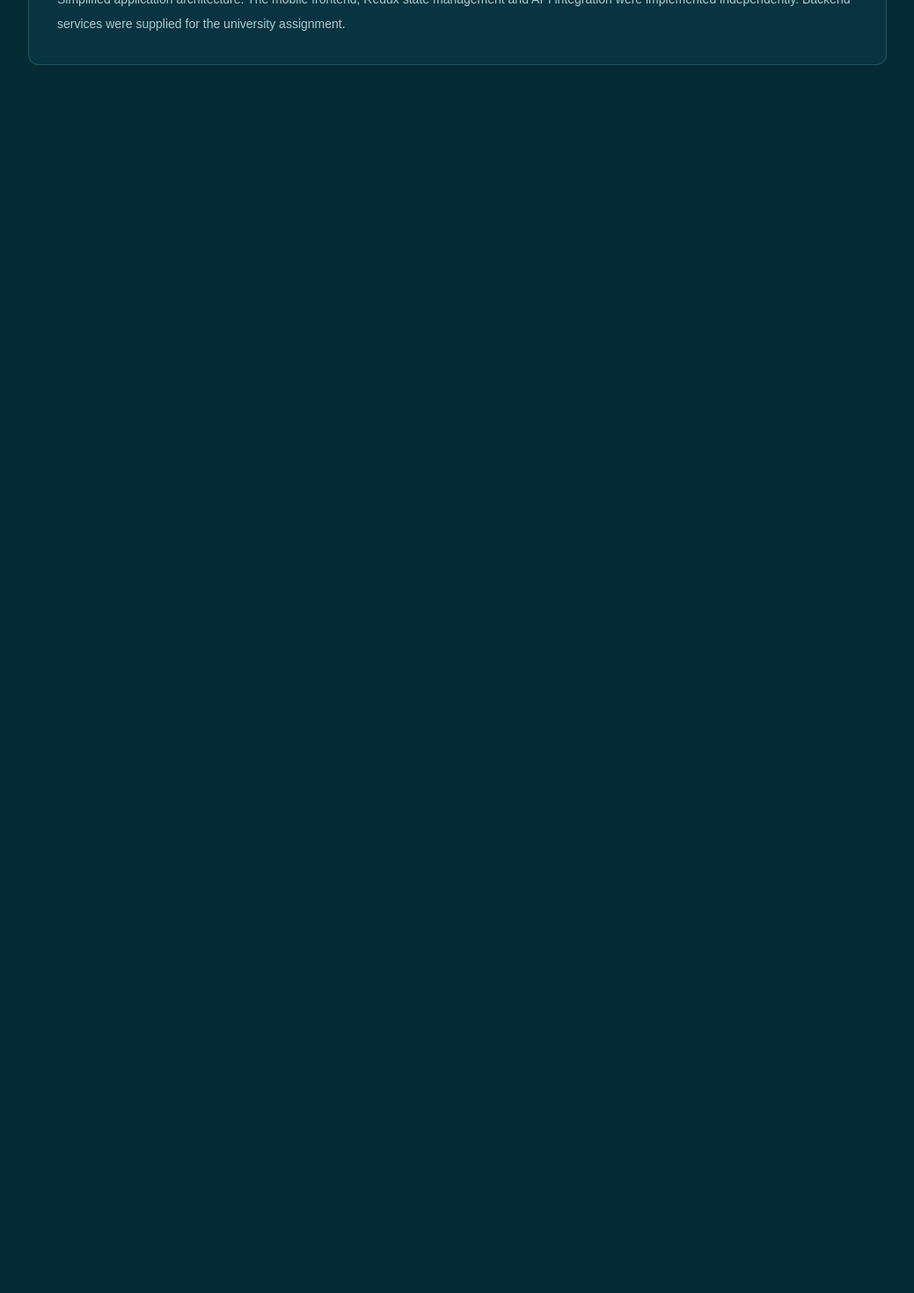
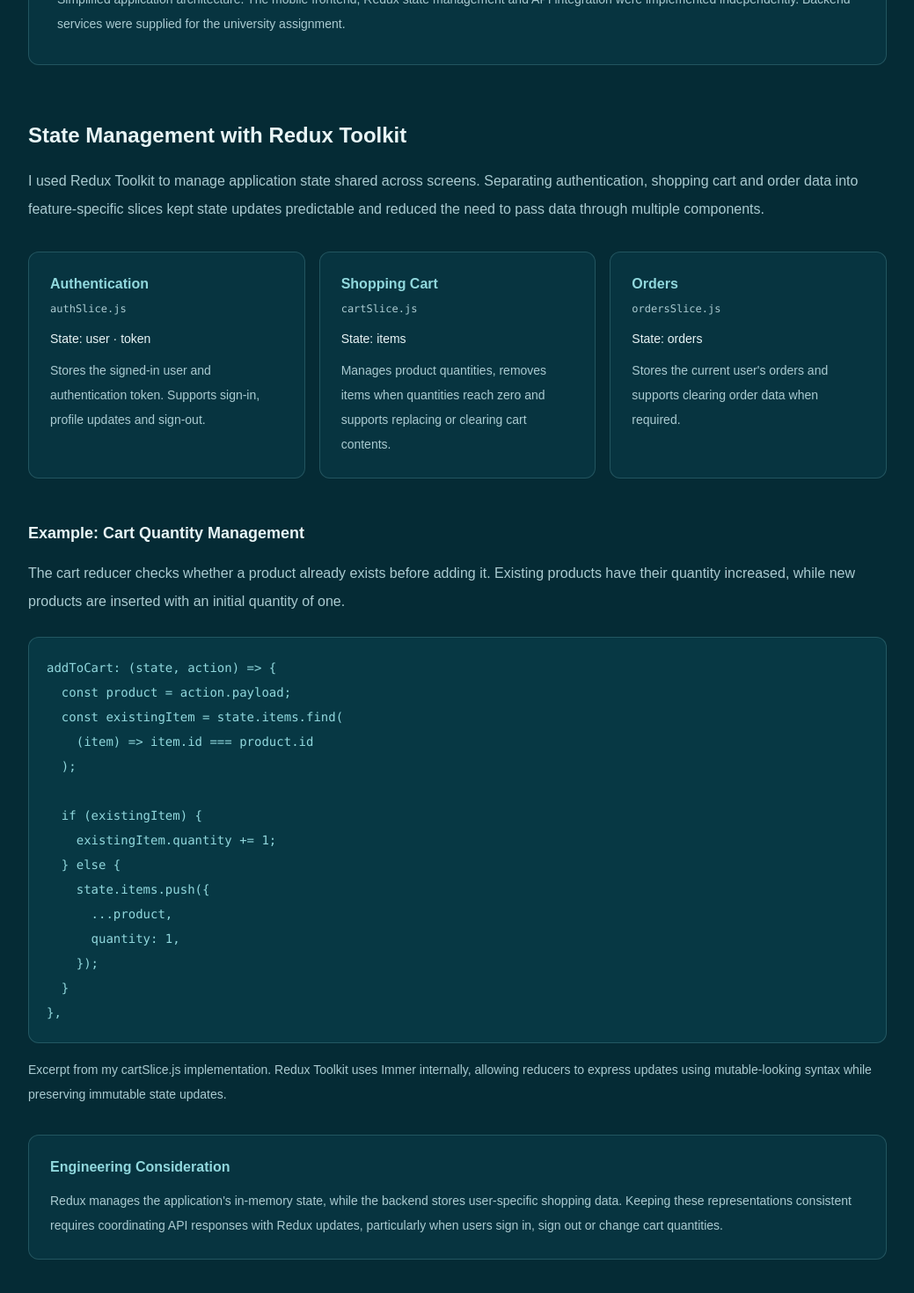
Before and after one commit to ErinGreen5327955/eringreen-io, a Next.js app: page /projects/fake-store in a window 1280 px wide. Shown: the part 2151-3621 px from the top of the page at 88% size, without its empty margins (120-1159 px from the left). Before the commit the page ends 2337 px from the top, so only its background shows below. Built offline with nearby package versions, Linux system fonts and the light colour scheme.

Commit message:
feat: add Fake Store engineering case study

```diff
--- a/src/app/projects/fake-store/page.tsx
+++ b/src/app/projects/fake-store/page.tsx
@@ -162,6 +162,121 @@ export default function FakeStoreProjectPage() {
                             <FakeStoreArchitecture />
                         </div>
                     </section>
+
+
+                    <section>
+                        <h2 className="text-2xl font-bold text-soft-mist">
+                            State Management with Redux Toolkit
+                        </h2>
+
+                        <p className="mt-5 leading-8 text-muted">
+                            I used Redux Toolkit to manage application state
+                            shared across screens. Separating authentication,
+                            shopping cart and order data into feature-specific
+                            slices kept state updates predictable and reduced
+                            the need to pass data through multiple components.
+                        </p>
+
+                        <div className="mt-8 grid gap-4 md:grid-cols-3">
+                            {[
+                                {
+                                    title: "Authentication",
+                                    file: "authSlice.js",
+                                    state: "user · token",
+                                    description:
+                                        "Stores the signed-in user and authentication token. Supports sign-in, profile updates and sign-out.",
+                                },
+                                {
+                                    title: "Shopping Cart",
+                                    file: "cartSlice.js",
+                                    state: "items",
+                                    description:
+                                        "Manages product quantities, removes items when quantities reach zero and supports replacing or clearing cart contents.",
+                                },
+                                {
+                                    title: "Orders",
+                                    file: "ordersSlice.js",
+                                    state: "orders",
+                                    description:
+                                        "Stores the current user's orders and supports clearing order data when required.",
+                                },
+                            ].map((slice) => (
+                                <article
+                                    key={slice.title}
+                                    className="rounded-xl border border-seafoam/20 bg-forest-teal/30 p-6"
+                                >
+                                    <h3 className="font-semibold text-seafoam">
+                                        {slice.title}
+                                    </h3>
+
+                                    <p className="mt-2 font-mono text-xs text-muted">
+                                        {slice.file}
+                                    </p>
+
+                                    <p className="mt-4 text-sm font-medium text-soft-mist">
+                                        State: {slice.state}
+                                    </p>
+
+                                    <p className="mt-3 text-sm leading-7 text-muted">
+                                        {slice.description}
+                                    </p>
+                                </article>
+                            ))}
+                        </div>
+
+                        <h3 className="mt-12 text-lg font-semibold text-soft-mist">
+                            Example: Cart Quantity Management
+                        </h3>
+
+                        <p className="mt-4 leading-8 text-muted">
+                            The cart reducer checks whether a product already
+                            exists before adding it. Existing products have
+                            their quantity increased, while new products
+                            are inserted with an initial quantity of one.
+                        </p>
+
+                        <div className="mt-6 overflow-x-auto rounded-xl border border-seafoam/20 bg-forest p-5">
+    <pre className="text-sm leading-7 text-seafoam">
+      <code>{`addToCart: (state, action) => {
+  const product = action.payload;
+  const existingItem = state.items.find(
+    (item) => item.id === product.id
+  );
+
+  if (existingItem) {
+    existingItem.quantity += 1;
+  } else {
+    state.items.push({
+      ...product,
+      quantity: 1,
+    });
+  }
+},`}</code>
+    </pre>
+                        </div>
+
+                        <p className="mt-4 text-sm leading-7 text-muted">
+                            Excerpt from my cartSlice.js implementation.
+                            Redux Toolkit uses Immer internally, allowing
+                            reducers to express updates using mutable-looking
+                            syntax while preserving immutable state updates.
+                        </p>
+
+                        <div className="mt-8 rounded-xl border border-seafoam/20 bg-forest-teal/30 p-6">
+                            <h3 className="font-semibold text-seafoam">
+                                Engineering Consideration
+                            </h3>
+
+                            <p className="mt-3 text-sm leading-7 text-muted">
+                                Redux manages the application&apos;s in-memory state,
+                                while the backend stores user-specific shopping
+                                data. Keeping these representations consistent
+                                requires coordinating API responses with Redux
+                                updates, particularly when users sign in, sign
+                                out or change cart quantities.
+                            </p>
+                        </div>
+                    </section>
                 </div>
             </div>
         </main>
```
